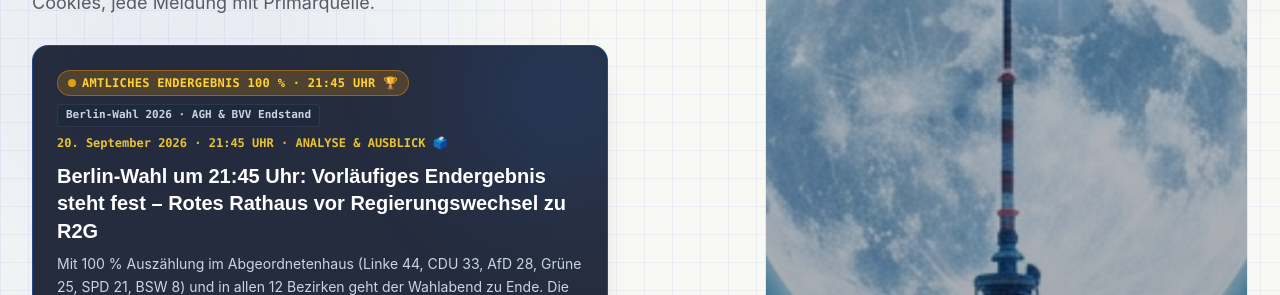
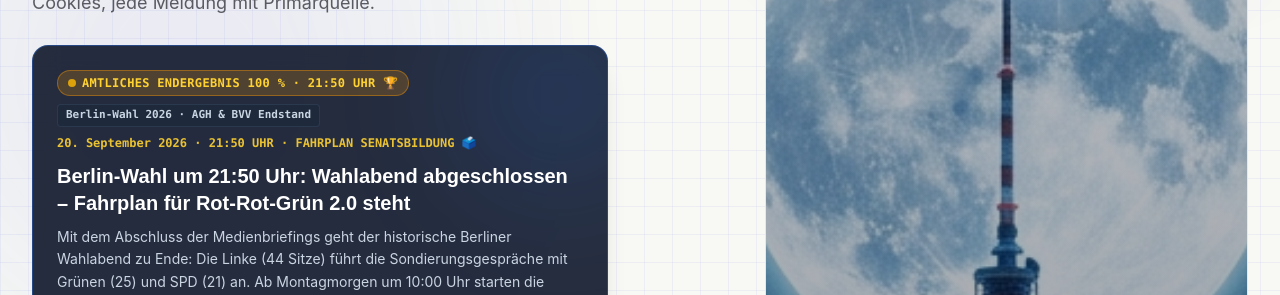
Before and after one commit to OrhanHero/herotax, a React (Vite) app: page / in a window 1280 px wide. Shown: the part 490-785 px from the top of the page. Built offline with nearby package versions, Linux system fonts and the light colour scheme; no server answers.

Commit message:
feat(election): live pulse 21:50 Uhr - election evening wrap-up & coalition timetable synced

```diff
--- a/src/components/sections/HeroSection.jsx
+++ b/src/components/sections/HeroSection.jsx
@@ -129,14 +129,14 @@ const HeroSection = () => {
                 <div className="flex flex-wrap items-center gap-2">
                   <span className="inline-flex items-center gap-1.5 px-2.5 py-1 rounded-full text-xs font-bold bg-amber-500/20 text-amber-300 border border-amber-500/40 tracking-wide font-mono">
                     <span className="w-2 h-2 rounded-full bg-amber-400 animate-pulse" />
-                    AMTLICHES ENDERGEBNIS 100 % · 21:45 UHR 🏆
+                    AMTLICHES ENDERGEBNIS 100 % · 21:50 UHR 🏆
                   </span>
                   <span className="text-[11px] font-mono font-semibold text-slate-300 bg-slate-800/80 px-2 py-0.5 rounded border border-slate-700/70">
                     Berlin-Wahl 2026 · AGH &amp; BVV Endstand
                   </span>
                 </div>
                 <span className="text-xs text-amber-300/90 font-mono font-bold">
-                  20. September 2026 · 21:45 UHR · ANALYSE &amp; AUSBLICK 🗳️
+                  20. September 2026 · 21:50 UHR · FAHRPLAN SENATSBILDUNG 🗳️
                 </span>
               </div>
 
@@ -151,13 +151,13 @@ const HeroSection = () => {
                   className="text-lg sm:text-xl font-bold text-white group-hover/link:text-amber-300 transition-colors leading-snug mb-2"
                   style={{ ...fontDisplay }}
                 >
-                  Berlin-Wahl um 21:45 Uhr: Vorläufiges Endergebnis steht fest – Rotes Rathaus vor Regierungswechsel zu R2G
+                  Berlin-Wahl um 21:50 Uhr: Wahlabend abgeschlossen – Fahrplan für Rot-Rot-Grün 2.0 steht
                 </h3>
               </a>
 
               {/* Story Teaser */}
               <p className="text-sm text-slate-300 leading-relaxed mb-4 relative z-10">
-                Mit 100 % Auszählung im Abgeordnetenhaus (Linke 44, CDU 33, AfD 28, Grüne 25, SPD 21, BSW 8) und in allen 12 Bezirken geht der Wahlabend zu Ende. Die Linke verbucht einen historischen Zuwachs von +22 Mandaten. Rot-Rot-Grün verfügt über 90 von 159 Sitzen; erste Sondierungsgespräche starten am Montagmorgen.
+                Mit dem Abschluss der Medienbriefings geht der historische Berliner Wahlabend zu Ende: Die Linke (44 Sitze) führt die Sondierungsgespräche mit Grünen (25) und SPD (21) an. Ab Montagmorgen um 10:00 Uhr starten die Gespräche für eine 90-Sitze-Mehrheit im Roten Rathaus. Alle amtlichen Ergebnisse und Sitzverteilungen sind verifiziert.
               </p>
 
               {/* Individuell aufgelistete Primärquellen */}
--- a/src/data/electionResults.js
+++ b/src/data/electionResults.js
@@ -131,10 +131,10 @@ export const ELECTION_STAGES = {
     tag: "AMTLICHES VORL. ENDERGEBNIS · 100 % 🏆",
     statusBadge: "Amtliches vorläufiges Endergebnis · 4.114 von 4.114 Gebieten (100 %)",
     statusColor: "purple",
-    time: "20.09.2026 · 21:45:00 Uhr",
+    time: "20.09.2026 · 21:50:00 Uhr",
     source: "Landeswahlleiterin Berlin / Amt für Statistik Berlin-Brandenburg",
     turnout: "68,2 % (Endstand, 1.637.420 Wählende)",
-    note: "Vollständiges vorläufiges amtliches Endergebnis: Die Linke sichert sich 44 Sitze (+22) vor CDU (33), AfD (28), Grünen (25), SPD (21) und BSW (8). Rot-Rot-Grün verfügt mit 90 von 159 Mandaten über eine tragfähige parlamentarische Mehrheit.",
+    note: "Vollständiges vorläufiges amtliches Endergebnis: Die Linke sichert sich 44 Sitze (+22) vor CDU (33), AfD (28), Grünen (25), SPD (21) und BSW (8). Rot-Rot-Grün verfügt mit 90 von 159 Sitzen über eine stabile Mehrheit. Sondierungen starten Montag um 10:00 Uhr.",
     parties: [
       { id: "linke", name: "Die Linke", percent: 26.0, diff: +13.8, seats: 44, seatsDiff: +22, erststimmen: 24.4, erststimmenDiff: +12.1, direktmandate: 30, color: "#BE3075", barColor: "bg-fuchsia-600" },
       { id: "cdu", name: "CDU", percent: 18.4, diff: -9.8, seats: 33, seatsDiff: -19, erststimmen: 19.9, erststimmenDiff: -9.8, direktmandate: 22, color: "#0054A6", barColor: "bg-blue-600" },
@@ -153,7 +153,7 @@ export const ELECTION_STAGES = {
  * Quelle: Landeswahlleiterin Berlin (wahlen-berlin.de/wahlen/BE2026/Afspraes/bvv/)
  */
 export const BVV_RESULTS = {
-  time: "20.09.2026 · 21:45:00 Uhr",
+  time: "20.09.2026 · 21:50:00 Uhr",
   countedAreas: "4.114 von 4.114 Gebieten (100 %)",
   turnout: "68,1 % (Endstand, 1.635.890 Wählende)",
   source: "Landeswahlleiterin Berlin · Bezirksverordnetenversammlungen",
```
